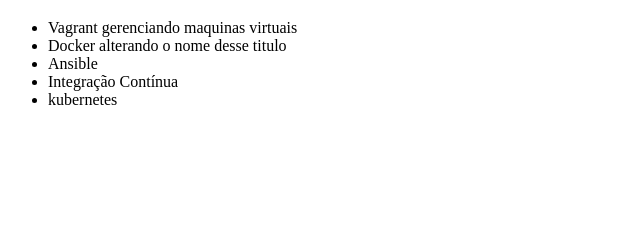
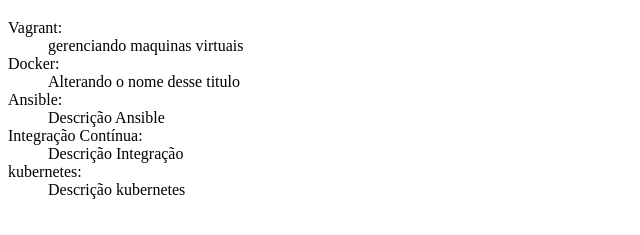
Before and after one commit to FLubianco/alura-git, a plain HTML site: page index.html in a window 1280 px wide. Shown: the part 61-296 px from the top of the page, without its empty margins (0-640 px from the left). Drawn offline with Linux system fonts and the light colour scheme.

Commit message:
adicionado o DL e adicionado o DT

```diff
--- a/index.html
+++ b/index.html
@@ -6,12 +6,25 @@
 </head>
 <body>
     <h1>cursos de devops</h1>
-    <ul>
-        <li>Vagrant gerenciando maquinas virtuais</li>
-        <li>Docker alterando o nome desse titulo</li>
-        <li>Ansible</li>
-        <li>Integração Contínua</li>
-        <li>kubernetes</li>
-    </ul>
+    <dl>
+        <dt>Vagrant:</dt>
+        <dd>gerenciando maquinas virtuais</dd>
+
+        <dt>Docker:</dt>
+        <dd>Alterando o nome desse titulo</dd>
+
+        <dt>Ansible:</dt>
+        <dd>Descrição Ansible</dd>
+
+        <dt>Integração Contínua:</dt>
+        <dd>Descrição Integração</dd>
+
+        <dt>kubernetes:</dt>
+        <dd>Descrição kubernetes</dd>
+
+
+
+
+    </dl>
 </body>
 </html>
```
